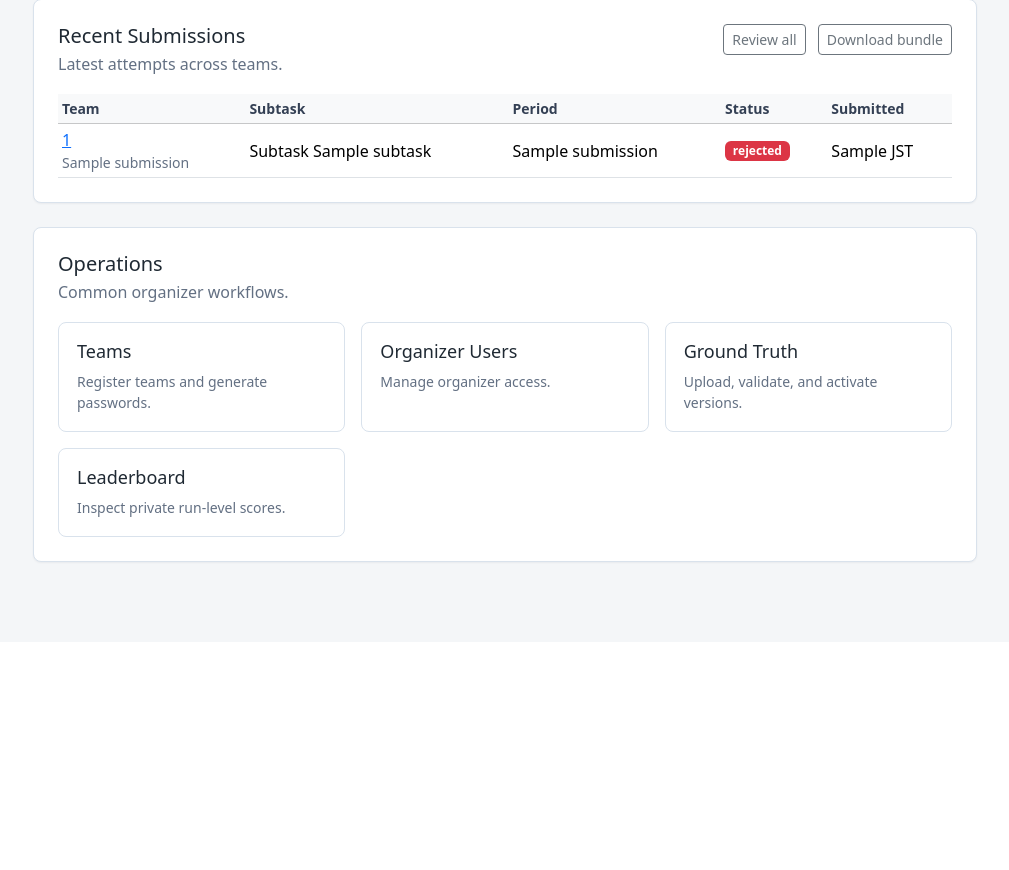
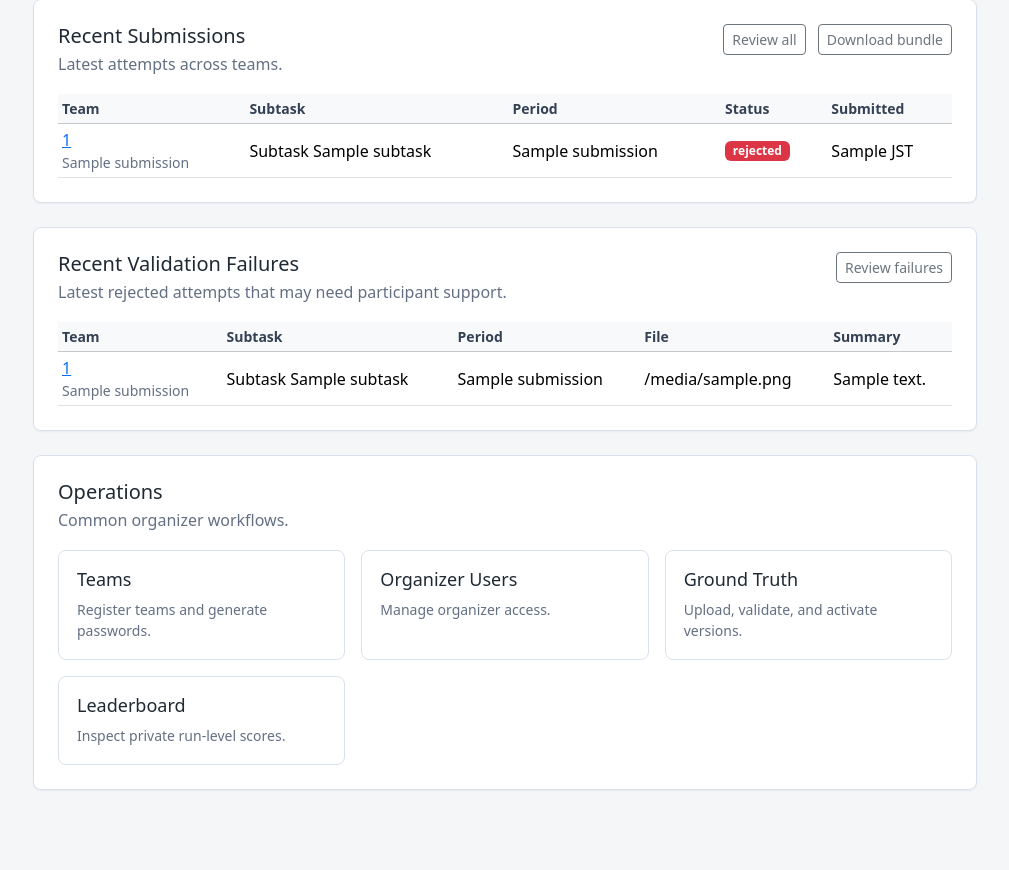
Before and after one commit to modelretrieval-1/modelretrieval-1-submission-site, a FastAPI app: template app/templates/admin_dashboard.html in a window 1280 px wide. Shown: the part 1012-1882 px from the top of the page, without its empty margins (271-1280 px from the left). Before the commit the page ends 1576 px from the top, so only its background shows below. Run offline with FastAPI, Linux system fonts and the light colour scheme; the template is opened without the code that fills it: most values are stand-ins (such as "Sample title", 1, 10 or a date in 2020).

Commit message:
Highlight admin validation failures

```diff
--- a/app/routes/admin.py
+++ b/app/routes/admin.py
@@ -392,6 +392,9 @@ def admin_dashboard(request: Request) -> Response:
         )
         for subtask in ("A", "B")
     }
+    recent_validation_failures = [
+        submission for submission in submissions if submission.status == "rejected"
+    ][:5]
 
     return templates.TemplateResponse(
         request,
@@ -406,6 +409,7 @@ def admin_dashboard(request: Request) -> Response:
             "periods": periods,
             "active_ground_truth": active_ground_truth,
             "recent_submissions": submissions[:6],
+            "recent_validation_failures": recent_validation_failures,
             "subtask_counts": subtask_counts,
         },
     )
--- a/app/templates/admin_dashboard.html
+++ b/app/templates/admin_dashboard.html
@@ -166,6 +166,47 @@
   <section class="panel">
     <div class="section-header">
       <div>
+        <h2>Recent Validation Failures</h2>
+        <p>Latest rejected attempts that may need participant support.</p>
+      </div>
+      <a class="btn btn-outline-secondary btn-sm" href="/admin/submissions?status=rejected">Review failures</a>
+    </div>
+    {% if recent_validation_failures %}
+      <div class="table-wrap">
+        <table class="table table-sm table-hover align-middle">
+          <thead class="table-light">
+            <tr>
+              <th>Team</th>
+              <th>Subtask</th>
+              <th>Period</th>
+              <th>File</th>
+              <th>Summary</th>
+            </tr>
+          </thead>
+          <tbody>
+            {% for submission in recent_validation_failures %}
+              <tr>
+                <td>
+                  <a href="/admin/submissions/{{ submission.submission_id }}">{{ submission.team_public_id }}</a>
+                  <span class="small-muted d-block">{{ submission.team_display_name }}</span>
+                </td>
+                <td>Subtask {{ submission.subtask }}</td>
+                <td>{{ submission.period_name|capitalize }}</td>
+                <td>{{ submission.original_filename }}</td>
+                <td>{{ submission.validation_summary or "Rejected during validation." }}</td>
+              </tr>
+            {% endfor %}
+          </tbody>
+        </table>
+      </div>
+    {% else %}
+      <p class="empty-state">No validation failures yet.</p>
+    {% endif %}
+  </section>
+
+  <section class="panel">
+    <div class="section-header">
+      <div>
         <h2>Operations</h2>
         <p>Common organizer workflows.</p>
       </div>
```
Also changed, not shown: tests/test_admin_submissions.py (+18 -0 lines).
